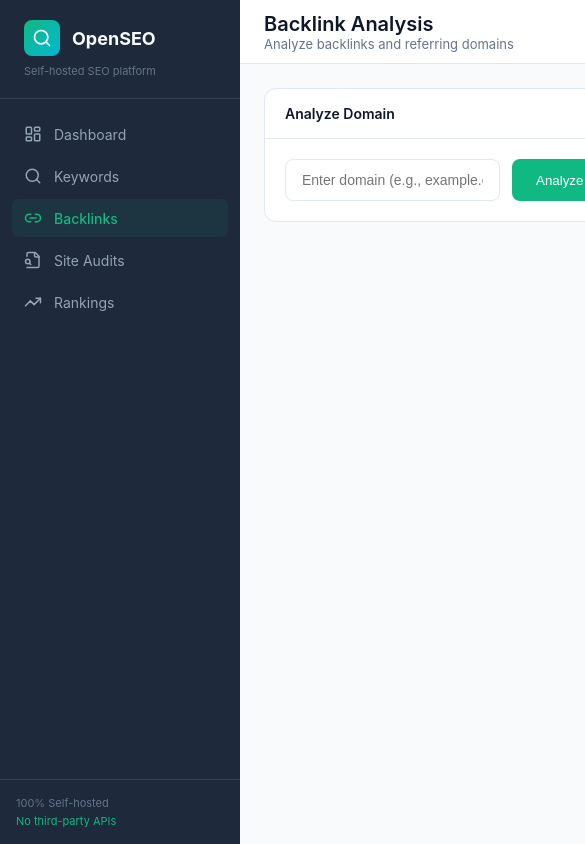
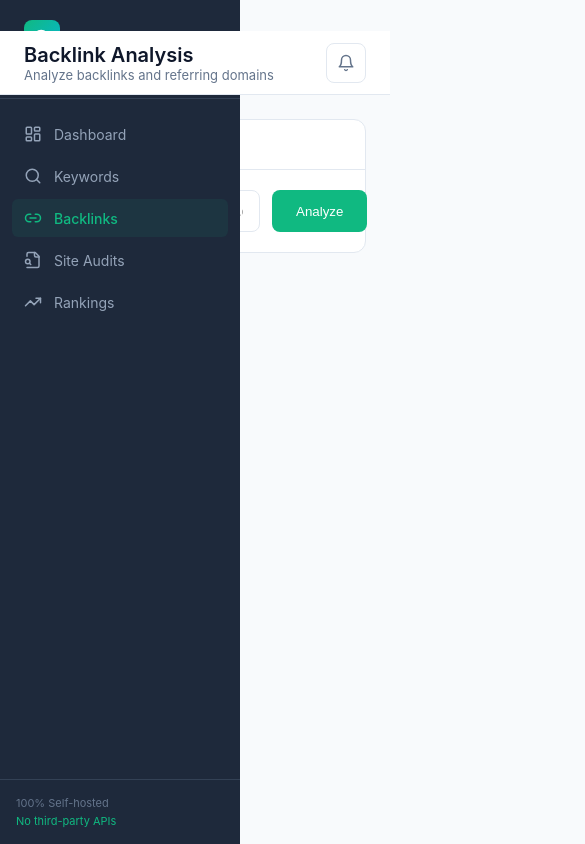
Before and after one commit to onetrustit-projects-repo/openseo, a Next.js app in the folder frontend/: page /backlinks in a window 390 px wide. Shown: the top 844 px of the page, 585 px wide, since content can reach past the window. Built offline with nearby package versions, Linux system fonts and the light colour scheme.

Commit message:
Fix mobile layout: responsive sidebar, hamburger menu, mobile-friendly grid

```diff
--- a/frontend/src/app/(dashboard)/layout.tsx
+++ b/frontend/src/app/(dashboard)/layout.tsx
@@ -1,11 +1,36 @@
 'use client';
 import { Sidebar } from '@/components/layout/Sidebar';
+import { useState } from 'react';
+import { Menu } from 'lucide-react';
 
 export default function DashboardLayout({ children }: { children: React.ReactNode }) {
+  const [sidebarOpen, setSidebarOpen] = useState(false);
+
   return (
-    <div style={{ display: 'flex', minHeight: '100vh' }}>
-      <Sidebar />
-      <main style={{ marginLeft: 240, flex: 1 }}>
+    <div className="flex min-h-screen">
+      {/* Mobile menu button */}
+      <button
+        className="md:hidden fixed top-4 left-4 z-50 p-2 bg-slate-800 rounded-lg"
+        onClick={() => setSidebarOpen(!sidebarOpen)}
+      >
+        <Menu className="w-6 h-6 text-white" />
+      </button>
+
+      {/* Sidebar - hidden on mobile unless toggled */}
+      <div className={`fixed md:relative z-40 transition-transform transform ${sidebarOpen ? 'translate-x-0' : '-translate-x-full md:translate-x-0'}`}>
+        <Sidebar />
+      </div>
+
+      {/* Overlay for mobile */}
+      {sidebarOpen && (
+        <div
+          className="fixed inset-0 bg-black/50 z-30 md:hidden"
+          onClick={() => setSidebarOpen(false)}
+        />
+      )}
+
+      {/* Main content */}
+      <main className="flex-1 md:ml-60 p-4 md:p-6 overflow-x-hidden">
         {children}
       </main>
     </div>
```
